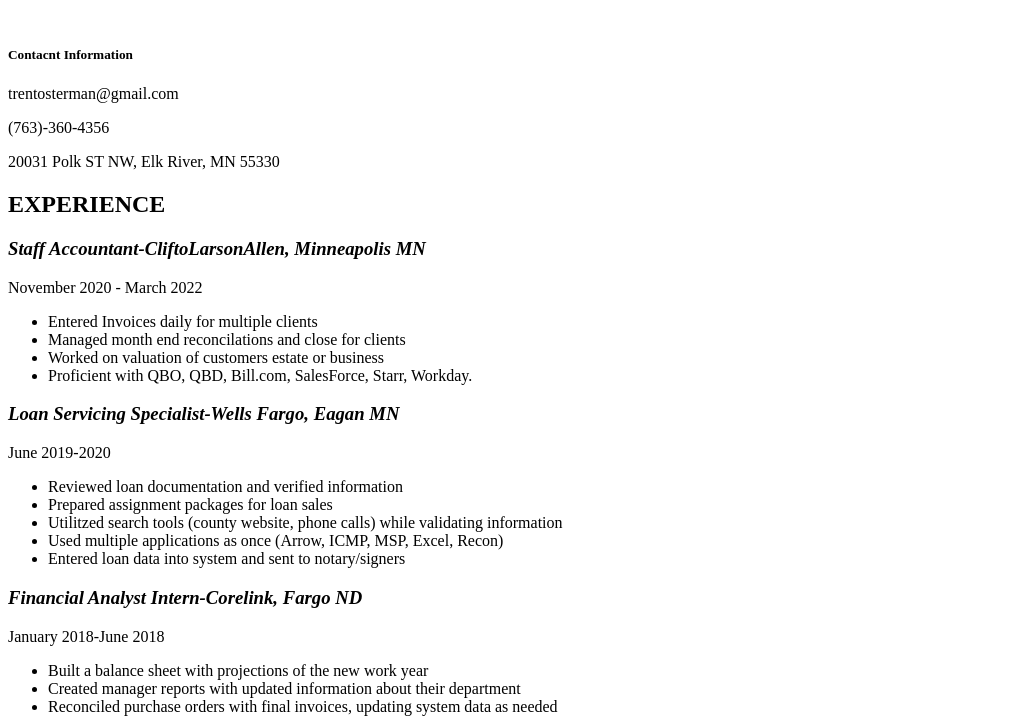
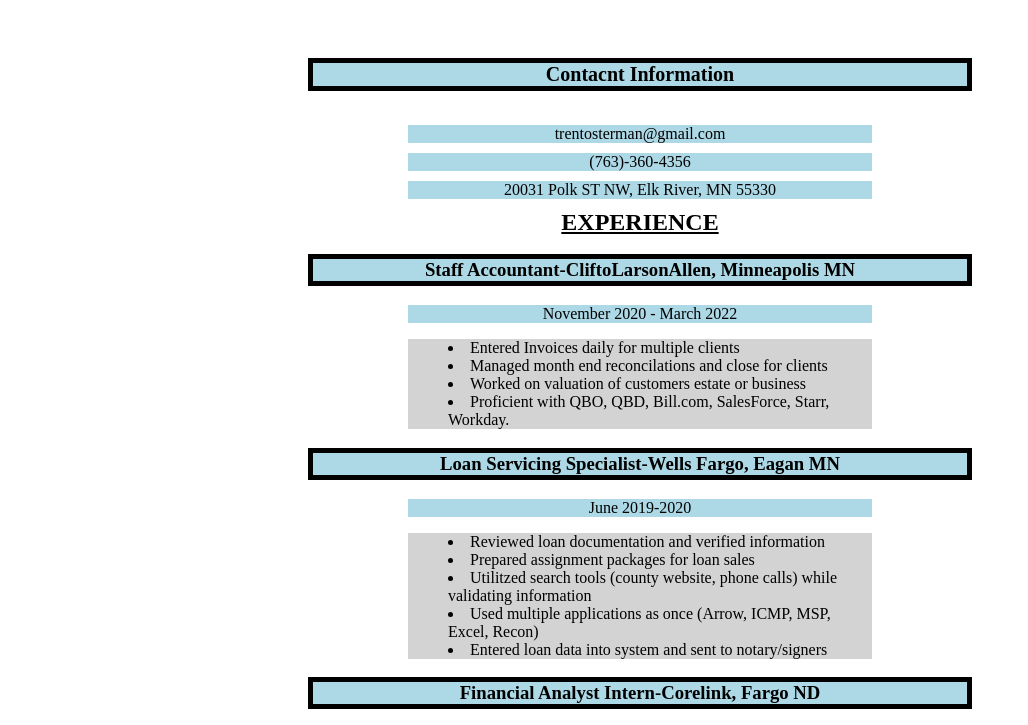
Before and after one commit to James5251996/James5251996.github.io, a plain HTML site: page index.html in a window 1280 px wide. Shown: the part 73-798 px from the top of the page, without its empty margins (0-1028 px from the left). Drawn offline with Linux system fonts and the light colour scheme.

Commit message:
Update index.html

```diff
--- a/index.html
+++ b/index.html
@@ -2,7 +2,7 @@
 <html lang="en" dir="ltr">
   <head>
     <meta charset="utf-8">
-    <link rel="stylesheet" href="My-Resume.css">
+    <link rel="stylesheet" href="index.css">
     <title>Trent Osterman Resume Submission</title>
   </head>
   <body>
```
